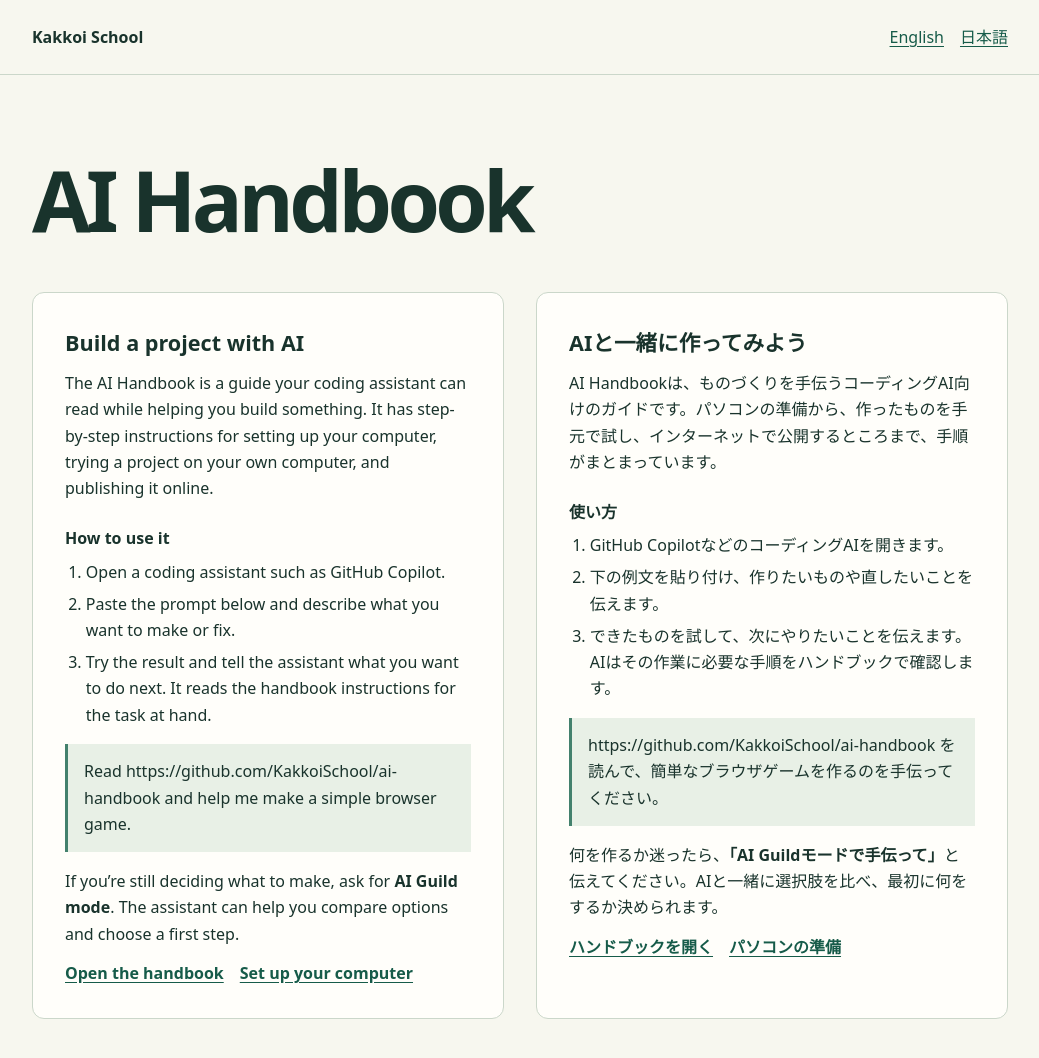
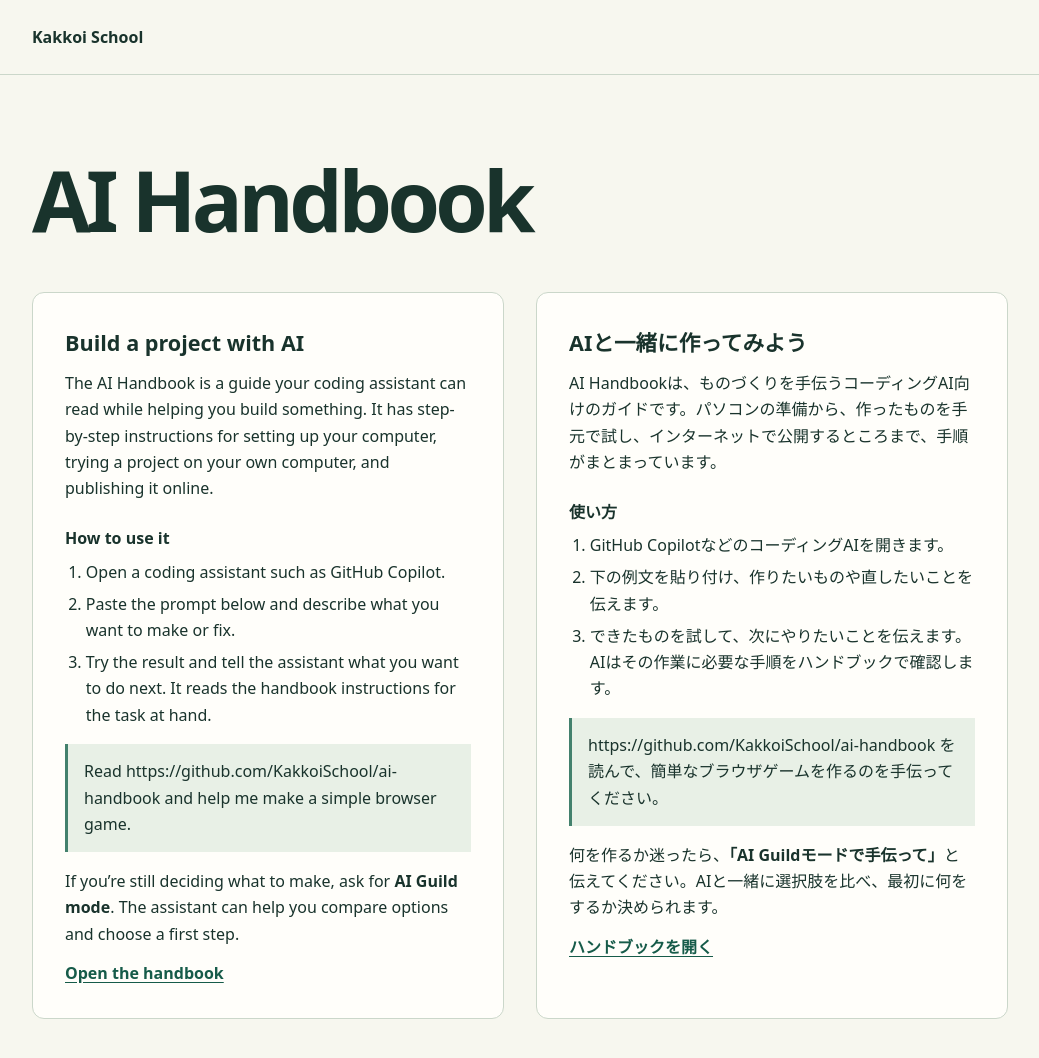
Before and after one commit to KakkoiSchool/ai-handbook, a plain HTML site: page site/index.html in a window 1280 px wide. Shown: the whole page, without its empty margins (120-1159 px from the left). Drawn offline with Linux system fonts and the light colour scheme.

Commit message:
Simplify bilingual handbook homepage navigation

```diff
--- a/site/index.html
+++ b/site/index.html
@@ -21,9 +21,7 @@
 
     .wrap { width: min(100% - 2.5rem, 61rem); margin-inline: auto; }
     header { padding-block: 1.5rem; border-bottom: 1px solid #cbd7ca; }
-    header .wrap { display: flex; justify-content: space-between; align-items: center; gap: 1rem; }
     .school { margin: 0; font-weight: 700; }
-    nav { display: flex; flex-wrap: wrap; gap: 1rem; }
 
     main { padding-block: clamp(2rem, 7vw, 5rem); }
     h1 { margin: 0 0 clamp(1.5rem, 4vw, 3rem); font-size: clamp(2.6rem, 8vw, 5.3rem); line-height: 1.05; letter-spacing: -.055em; }
@@ -36,7 +34,7 @@
     li + li { margin-top: .35rem; }
     .prompt { margin: 1rem 0; padding: .9rem 1rem; background: #e8f0e6; border-inline-start: 3px solid #43816d; overflow-wrap: anywhere; }
     .prompt p, .links { margin: 0; }
-    .links { display: flex; flex-wrap: wrap; gap: .4rem 1rem; font-weight: 650; }
+    .links { font-weight: 650; }
 
     @media (max-width: 44rem) {
       .languages { grid-template-columns: 1fr; }
@@ -47,10 +45,6 @@
   <header>
     <div class="wrap">
       <p class="school">Kakkoi School</p>
-      <nav aria-label="Page languages">
-        <a href="#english" lang="en">English</a>
-        <a href="#japanese" lang="ja">日本語</a>
-      </nav>
     </div>
   </header>
   <main class="wrap">
@@ -69,7 +63,7 @@
           <p>Read https://github.com/KakkoiSchool/ai-handbook and help me make a simple browser game.</p>
         </blockquote>
         <p>If you’re still deciding what to make, ask for <strong>AI Guild mode</strong>. The assistant can help you compare options and choose a first step.</p>
-        <p class="links"><a href="https://github.com/KakkoiSchool/ai-handbook">Open the handbook</a><a href="https://github.com/KakkoiSchool/ai-handbook/tree/main/setup">Set up your computer</a></p>
+        <p class="links"><a href="https://github.com/KakkoiSchool/ai-handbook">Open the handbook</a></p>
       </section>
 
       <section id="japanese" lang="ja" aria-labelledby="japanese-title">
@@ -85,7 +79,7 @@
           <p>https://github.com/KakkoiSchool/ai-handbook を読んで、簡単なブラウザゲームを作るのを手伝ってください。</p>
         </blockquote>
         <p>何を作るか迷ったら、<strong>「AI Guildモードで手伝って」</strong>と伝えてください。AIと一緒に選択肢を比べ、最初に何をするか決められます。</p>
-        <p class="links"><a href="https://github.com/KakkoiSchool/ai-handbook">ハンドブックを開く</a><a href="https://github.com/KakkoiSchool/ai-handbook/tree/main/setup">パソコンの準備</a></p>
+        <p class="links"><a href="https://github.com/KakkoiSchool/ai-handbook">ハンドブックを開く</a></p>
       </section>
     </div>
   </main>
```
